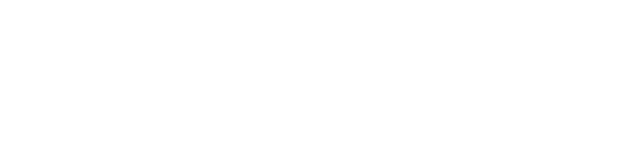
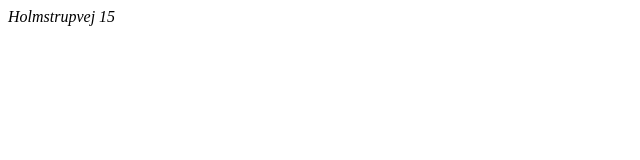
Before and after one commit to nourazein/secondgit, a plain HTML site: page index.html in a window 1280 px wide. Shown: the whole page, without its empty margins (0-640 px from the left). Drawn offline with Linux system fonts and the light colour scheme.

Commit message:
first commit

```diff
--- a/index.html
+++ b/index.html
@@ -7,6 +7,10 @@
     <title>Document</title>
 </head>
 <body>
-
+    <footer>
+        <address>
+            Holmstrupvej 15
+        </address>
+    </footer>
 </body>
 </html>
```
